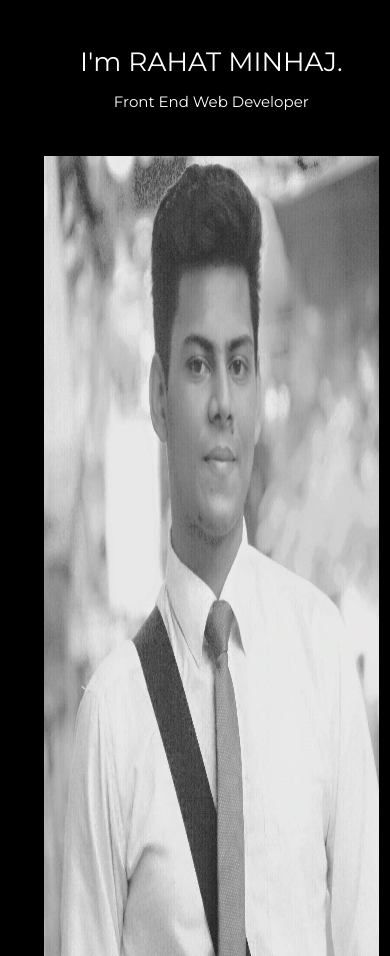
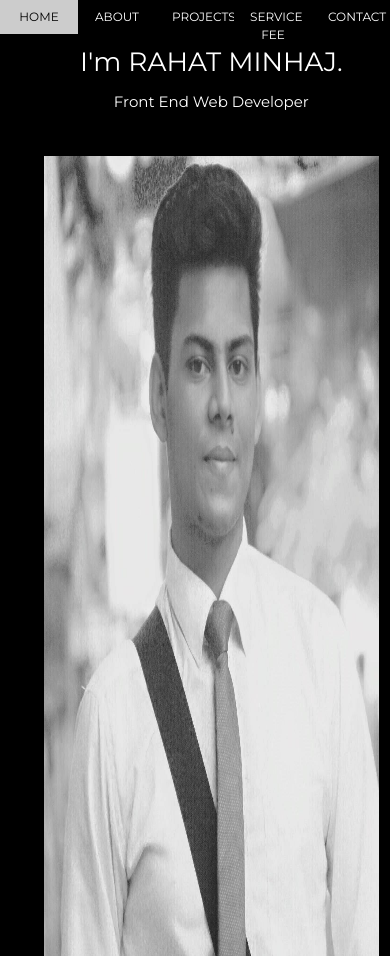
Before and after one commit to Rahat-Minhaj007/Minhajul-Abedin-Rahat, a plain HTML site: page index.html in a window 390 px wide. Shown: the top 956 px of the page. Drawn offline with nearby package versions, Linux system fonts and the light colour scheme.

Commit message:
add nav for small screen

```diff
--- a/index.html
+++ b/index.html
@@ -40,6 +40,16 @@
                 <p>CONTACT</p>
             </a>
         </nav>
+
+        <div class="w3-top w3-hide-large w3-hide-medium" id="myNavbar">
+            <div class="w3-bar w3-black w3-opacity w3-hover-opacity-off w3-center w3-small">
+              <a href="#" class="w3-bar-item w3-button" style="width:20% !important">HOME</a>
+              <a href="#about" class="w3-bar-item w3-button" style="width:20% !important">ABOUT</a>
+              <a href="#project" class="w3-bar-item w3-button" style="width:20% !important">PROJECTS</a>
+              <a href="#service" class="w3-bar-item w3-button" style="width:20% !important">SERVICE FEE</a>
+              <a href="#contac" class="w3-bar-item w3-button" style="width:20% !important">CONTACT</a>
+            </div>
+          </div>
     </header>
 
     <main class="container">
```
